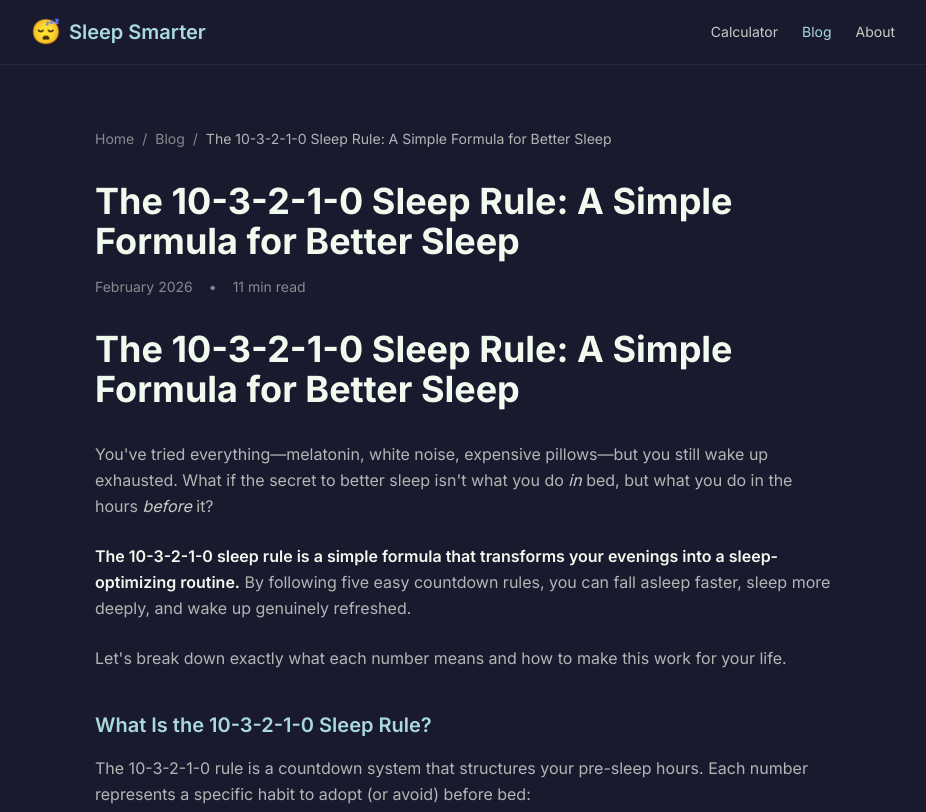
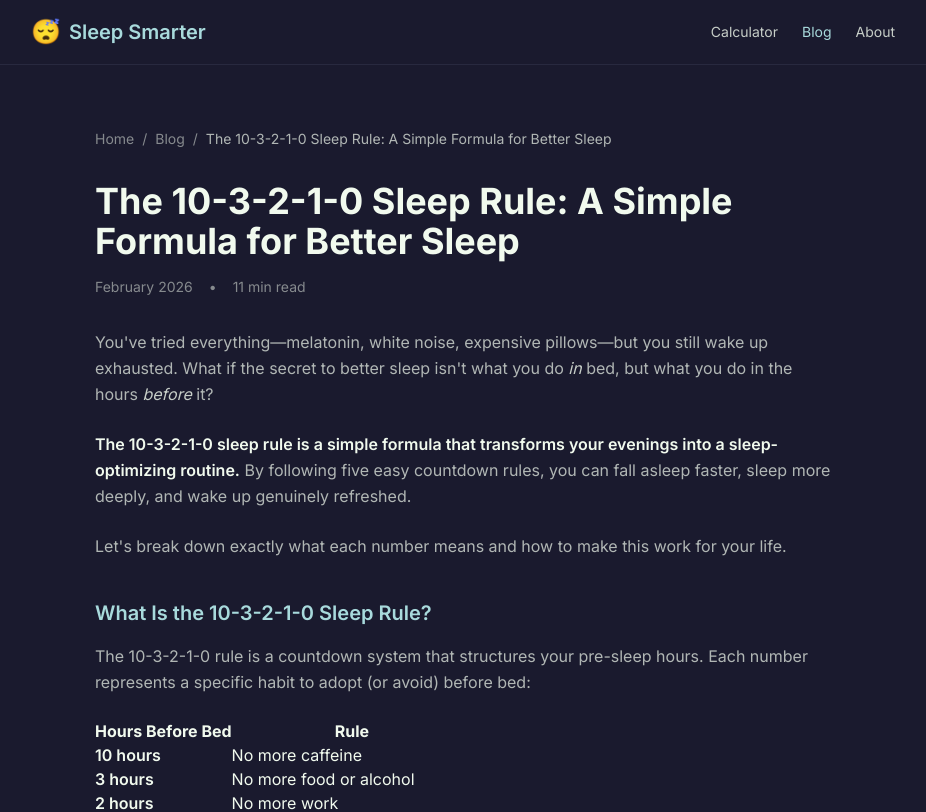
Before and after one commit to jmodigitalbot-ai/sleepsmarter-io, a React (Vite) app in the folder app/: page /blog/10-3-2-1-0-sleep-rule in a window 1280 px wide. Shown: the top 812 px of the page, without its empty margins (177-1103 px from the left). Built offline with nearby package versions, Linux system fonts and the light colour scheme.

Commit message:
Fix: Remove duplicate H1 title from article pages

```diff
--- a/app/src/pages/Article.tsx
+++ b/app/src/pages/Article.tsx
@@ -12,7 +12,10 @@ export default function Article() {
   }
 
   // Remove the frontmatter from markdown if present
-  const contentWithoutFrontmatter = article.content.replace(/^---[\s\S]*?---\n*/m, '')
+  let cleanContent = article.content.replace(/^---[\s\S]*?---\n*/m, '')
+
+  // Remove the first H1 title (we render it separately above)
+  cleanContent = cleanContent.replace(/^#\s+.+\n+/, '')
 
   return (
     <div className="min-h-screen bg-[#1a1a2e]">
@@ -97,7 +100,7 @@ export default function Article() {
               ),
             }}
           >
-            {contentWithoutFrontmatter}
+            {cleanContent}
           </ReactMarkdown>
         </div>
 
```
